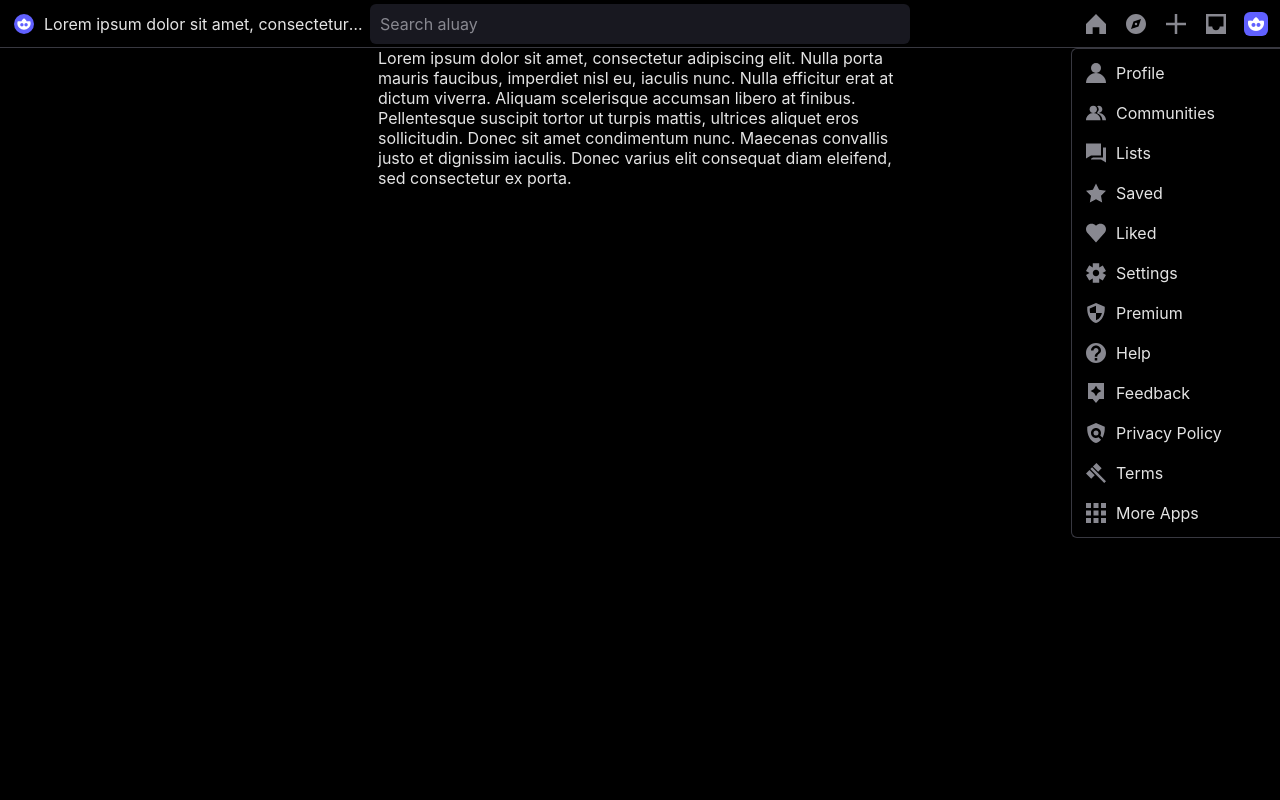
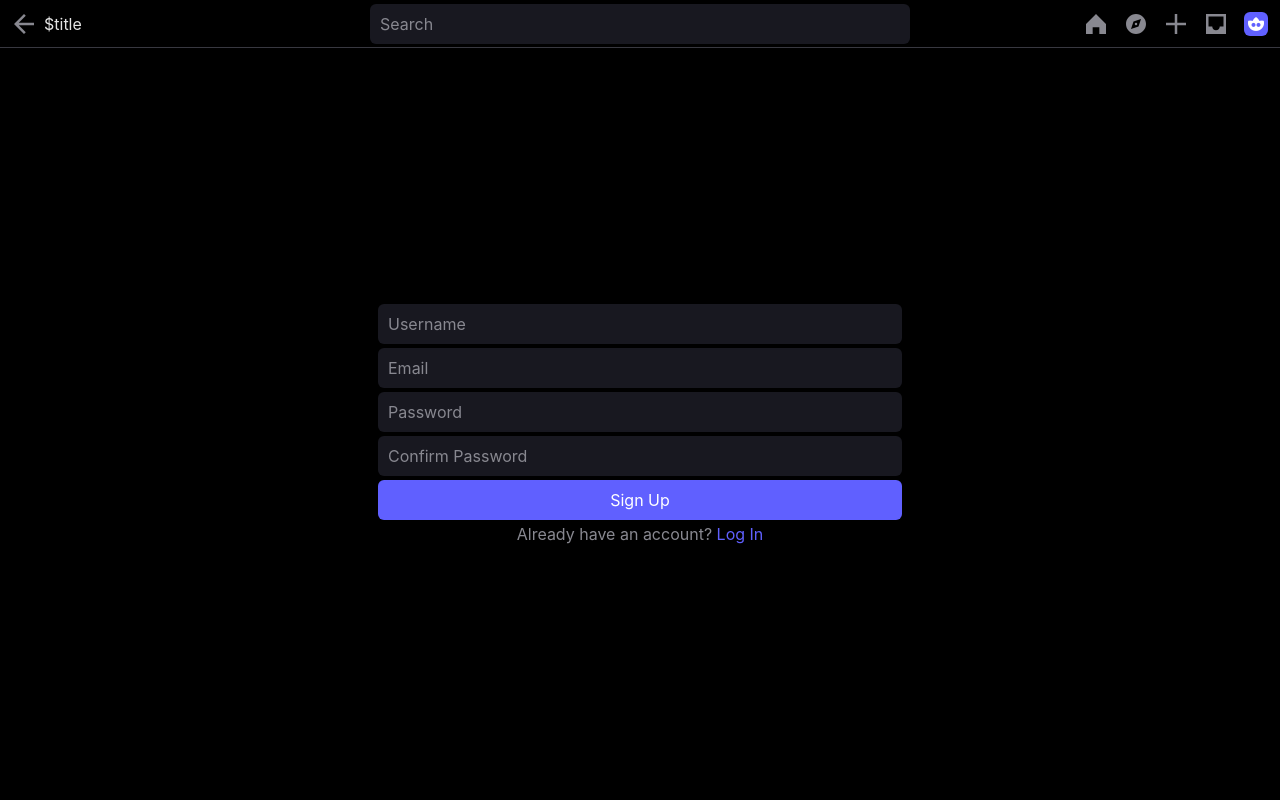
Before and after one commit to hunchr/web, a PHP site: page /_/index.html in a window 1280 px wide. Run offline with PHP 8.4, Linux system fonts and the light colour scheme.

Commit message:
nav/form

```diff
--- a/_/index.html
+++ b/_/index.html
@@ -25,16 +25,16 @@
     <link rel="apple-touch-icon" sizes="180x180" href="img/apple-touch-icon.png">
     <!-- <link rel="manifest" href="manifest.json"> -->
 </head>
-<body>
+<body class="back">
 <nav>
     <div>
         <button data-f="_A" aria-label="Back" id="home">
-            <svg viewBox="0 0 6 6"><circle cx="3" cy="3" r="3" fill="#6060ff"/><path d="M4.93 2.22c-.36-.1-.74-.08-1.1.03-.17-.4-.46-.75-.83-.97-.38.22-.66.56-.83.97-.36-.11-.74-.12-1.1-.03-.18.67-.01 1.4.51 1.93.39.39.91.58 1.42.58.51 0 1.03-.19 1.42-.58.52-.52.69-1.26.51-1.93zm-2.56 1.5c-.28 0-.5-.22-.5-.5s.22-.5.5-.5.5.22.5.5-.22.5-.5.5zm1.25 0c-.28 0-.5-.22-.5-.5s.22-.5.5-.5.5.22.5.5-.22.5-.5.5z" fill="#fff"/></svg>
-            <!-- <svg viewBox="0 0 8 8"><path d="M8 3.5H1.91L4.71.7 4 0 0 4l4 4 .7-.7-2.79-2.8H8v-1z"/></svg> -->
+            <img src="img/apple-touch-icon.png" alt="Logo">
+            <svg viewBox="0 0 8 8"><path d="M8 3.5H1.91L4.71.7 4 0 0 4l4 4 .7-.7-2.79-2.8H8v-1z"/></svg>
         </button>
-        <h1>Lorem ipsum dolor sit amet, consectetur adipiscing elit</h1>
+        <h1>$title</h1>
     </div>
-    <input type="text" placeholder="Search aluay">
+    <input type="text" placeholder="Search">
     <button data-f="_B" aria-label="Search"><svg viewBox="0 0 8 8"><path d="M8 7.29 5.44 4.73C5.79 4.24 6 3.64 6 3c0-1.66-1.34-3-3-3S0 1.34 0 3s1.34 3 3 3c.65 0 1.24-.21 1.73-.56L7.29 8 8 7.29zM1 3c0-1.1.9-2 2-2s2 .9 2 2a2.012 2.012 0 0 1-.99 1.72C3.71 4.9 3.37 5 3 5c-1.1 0-2-.9-2-2z"/></svg></button>
     <!-- Bottom nav -->
     <div id="bnav">
@@ -45,7 +45,7 @@
         <button data-f="_C" aria-label="Account"><img src="img/icon-m-192.png" alt="pfp" draggable="false"></button>
     </div>
     <!-- Account menu -->
-    <menu class="hiddenn">
+    <menu class="hidden">
         <button data-f="__" data-n="profile"><svg viewBox="0 0 4 4"><circle cx="2" cy="1" r="1"/><path d="M0 4c0-1.1.9-2 2-2s2 .9 2 2"/></svg>Profile</button>
         <button data-f="__" data-n="communities"><svg viewBox="0 0 5.5 4"><circle cx="2" cy="1" r="1"/><path d="M0 4c0-1.1.9-2 2-2s2 .9 2 2M3.5 0c-.19 0-.35.06-.5.15.29.17.5.48.5.85s-.21.67-.5.85c.15.09.31.15.5.15.55 0 1-.45 1-1s-.45-1-1-1z"/><path d="M3.5 2c-.17 0-.34.03-.5.07.86.22 1.5 1 1.5 1.93h1c0-1.1-.9-2-2-2z"/></svg>Communities</button>
         <button data-f="__" data-n="lists"><svg viewBox="0 0 10 9.5"><path d="M0 0v7.5L2.5 6h5V0H0z"/><path d="M8.5 2v5h-5l-1 .6V8h5L10 9.5V2H8.5z"/></svg>Lists</button>
@@ -60,10 +60,21 @@
         <button data-f="__" data-n="apps"><svg viewBox="0 0 4 4"><path d="M0 3h1v1H0zM0 0h1v1H0zM0 1.5h1v1H0zM3 3h1v1H3zM3 0h1v1H3zM3 1.5h1v1H3zM1.5 3h1v1h-1zM1.5 0h1v1h-1zM1.5 1.5h1v1h-1z"/></svg>More Apps</button>
     </menu>
 </nav>
-<main>
+<!-- Test -->
+<!-- <main>
     Lorem ipsum dolor sit amet, consectetur adipiscing elit. Nulla porta mauris faucibus, imperdiet nisl eu, iaculis nunc. Nulla efficitur erat at dictum viverra. Aliquam scelerisque accumsan libero at finibus. Pellentesque suscipit tortor ut turpis mattis, ultrices aliquet eros sollicitudin. Donec sit amet condimentum nunc. Maecenas convallis justo et dignissim iaculis. Donec varius elit consequat diam eleifend, sed consectetur ex porta.
-    <!-- Vivamus vitae quam in nisl volutpat posuere. Praesent fringilla mi id dolor porta, ut faucibus purus egestas. Phasellus tempor tempus augue eu accumsan. Lorem ipsum dolor sit amet, consectetur adipiscing elit. Orci varius natoque penatibus et magnis dis parturient montes, nascetur ridiculus mus. Vestibulum tincidunt vehicula orci in vulputate. Vestibulum tincidunt massa et quam fermentum, vel porttitor leo pretium. Nam vel mollis sem. Integer feugiat lacinia diam pulvinar rutrum. Donec urna velit, suscipit quis mi quis, tristique euismod libero. Donec faucibus massa congue, rutrum ipsum sit amet, tincidunt sem. Proin congue tortor eu nulla vestibulum viverra. Curabitur aliquet vulputate turpis, vitae vehicula lorem vulputate vitae. Sed vitae quam mattis, efficitur arcu eu, vehicula turpis. -->
+</main> -->
+<!-- Signup -->
+<main class="center">
+    <form action="" method="post">
+        <input type="text" placeholder="Username" maxlength="20" spellcheck="false" autocomplete="off" autofocus>
+        <input type="email" placeholder="Email" maxlength="100" spellcheck="false" autocomplete="off">
+        <input type="password" placeholder="Password" maxlength="1000" autocomplete="new-password">
+        <input type="password" placeholder="Confirm Password" maxlength="1000" autocomplete="new-password">
+        <button data-f="Lb" class="btn">Sign Up</button>
+        <div>Already have an account?&nbsp;<button data-f="_$" data-n="login" class="a">Log In</button></div>
+    </form>
+</main>
 
-</main>
 </body>
 </html>
--- a/_/main.css
+++ b/_/main.css
@@ -27,19 +27,6 @@
     background-color: var(--blue);
 }
 
-.hidden,
-[data-f='_B'],
-::-webkit-scrollbar,
-main:not(:last-of-type) {
-    display: none;
-}
-
-/*
-#home > :last-child,
-.back #home > :first-child {
-    display: none;
-} */
-
 p,
 h1,
 h2,
@@ -63,6 +50,7 @@ body {
     align-items: center;
     direction: ltr;
     touch-action: manipulation;
+    user-select: none;
     color: var(--fg);
     background-color: var(--bg);
     font: 400 16px -apple-system, BlinkMacSystemFont, Roboto, 'Roboto', Helvetica, Arial, sans-serif;
@@ -99,24 +87,43 @@ img {
 }
 
 svg {
-    pointer-events: none;
     aspect-ratio: 1/1;
     fill: var(--gray);
 }
 
+.hidden,
+[data-f='_B'],
+.back #home img,
+::-webkit-scrollbar,
+main:not(:last-of-type),
+body:not(.back) #home svg {
+    display: none;
+}
+
+.btn,
 .center {
     justify-content: center;
     align-items: center;
 }
 
-/* ----- Button ----- */
+/* ----- Buttons ----- */
 .btn,
-.btnred,
 nav button,
 menu button {
     align-items: center;
     border-radius: var(--radius);
     height: 2.5rem;
+}
+
+button:hover,
+button:focus-visible {
+    color: var(--white);
+}
+
+.btn,
+menu button:hover,
+menu button:focus-visible {
+    background-color: var(--blue);
 }
 
 button img {
@@ -129,27 +136,15 @@ button svg {
     margin: .625rem;
 }
 
-/* --- Nav/Menu button --- */
-button:hover,
-button:focus-visible {
-    color: var(--white);
-}
-
 button:hover svg,
 button:focus-visible svg {
     fill: var(--white);
 }
 
-nav button:hover,
-menu button:hover,
-nav button:focus-visible,
-menu button:focus-visible {
-    background-color: var(--blue);
-}
-
-/* --- Blue button --- */
+/* --- Filled buttons --- */
 .btn {
-    background-color: var(--blue);
+    color: var(--white);
+    width: 100%;
 }
 
 .btn:hover,
@@ -157,14 +152,23 @@ menu button:focus-visible {
     background-color: var(--blue-hover);
 }
 
-/* --- Red button --- */
-.btnred {
+.red {
     background-color: var(--red);
 }
 
-.btnred:hover,
-.btnred:focus-visible {
+.red:hover,
+.red:focus-visible {
     background-color: var(--red-hover);
+}
+
+/* --- Buttons that act as link --- */
+.a {
+    color: var(--blue);
+}
+
+.a:hover,
+.a:focus-visible {
+    color: var(--blue-hover);
 }
 
 /* ----- Nav ----- */
@@ -207,16 +211,6 @@ nav input {
     width: calc(100% - 25.5rem);
 }
 
-/* ----- Main ----- */
-main {
-    flex-direction: column;
-    align-items: center;
-    max-width: 33.75rem;
-    width: 100%;
-    min-height: 100%;
-    padding: 3rem .5rem 0 .5rem;
-}
-
 /* ----- Menu ----- */
 menu {
     flex-direction: column;
@@ -242,6 +236,16 @@ nav menu {
     max-height: calc(100% - 2.96875rem);
     top: 2.96875rem;
     right: 0;
+}
+
+/* ----- Main ----- */
+main {
+    flex-direction: column;
+    align-items: center;
+    max-width: 33.75rem;
+    width: 100%;
+    min-height: 100%;
+    padding: 3rem .5rem 0 .5rem;
 }
 
 /* ----- Mobile ----- */
@@ -291,3 +295,18 @@ nav menu {
         padding: 3rem .5rem;
     }
 }
+
+/* ----- Form ----- */
+form {
+    flex-direction: column;
+    align-items: center;
+    width: 100%;
+}
+
+form > * {
+    margin: .125rem 0;
+}
+
+form div {
+    color: var(--gray);
+}
--- /dev/null
+++ b/social/pages/apps.php
@@ -0,0 +1,3 @@
+<?php
+
+?>
--- /dev/null
+++ b/social/pages/communities.php
@@ -0,0 +1,3 @@
+<?php
+
+?>
--- /dev/null
+++ b/social/pages/feedback.php
@@ -0,0 +1,3 @@
+<?php
+
+?>
--- /dev/null
+++ b/social/pages/help.php
@@ -0,0 +1,3 @@
+<?php
+
+?>
--- /dev/null
+++ b/social/pages/liked.php
@@ -0,0 +1,3 @@
+<?php
+
+?>
--- /dev/null
+++ b/social/pages/lists.php
@@ -0,0 +1,3 @@
+<?php
+
+?>
--- /dev/null
+++ b/social/pages/policy.php
@@ -0,0 +1,3 @@
+<?php
+
+?>
--- /dev/null
+++ b/social/pages/premium.php
@@ -0,0 +1,3 @@
+<?php
+
+?>
--- /dev/null
+++ b/social/pages/profile.php
@@ -0,0 +1,3 @@
+<?php
+
+?>
--- /dev/null
+++ b/social/pages/saved.php
@@ -0,0 +1,3 @@
+<?php
+
+?>
--- /dev/null
+++ b/social/pages/settings.php
@@ -0,0 +1,3 @@
+<?php
+
+?>
--- /dev/null
+++ b/social/pages/terms.php
@@ -0,0 +1,3 @@
+<?php
+
+?>
```
Also changed, not shown: _/index.php (+8 -0 lines), .htaccess.
